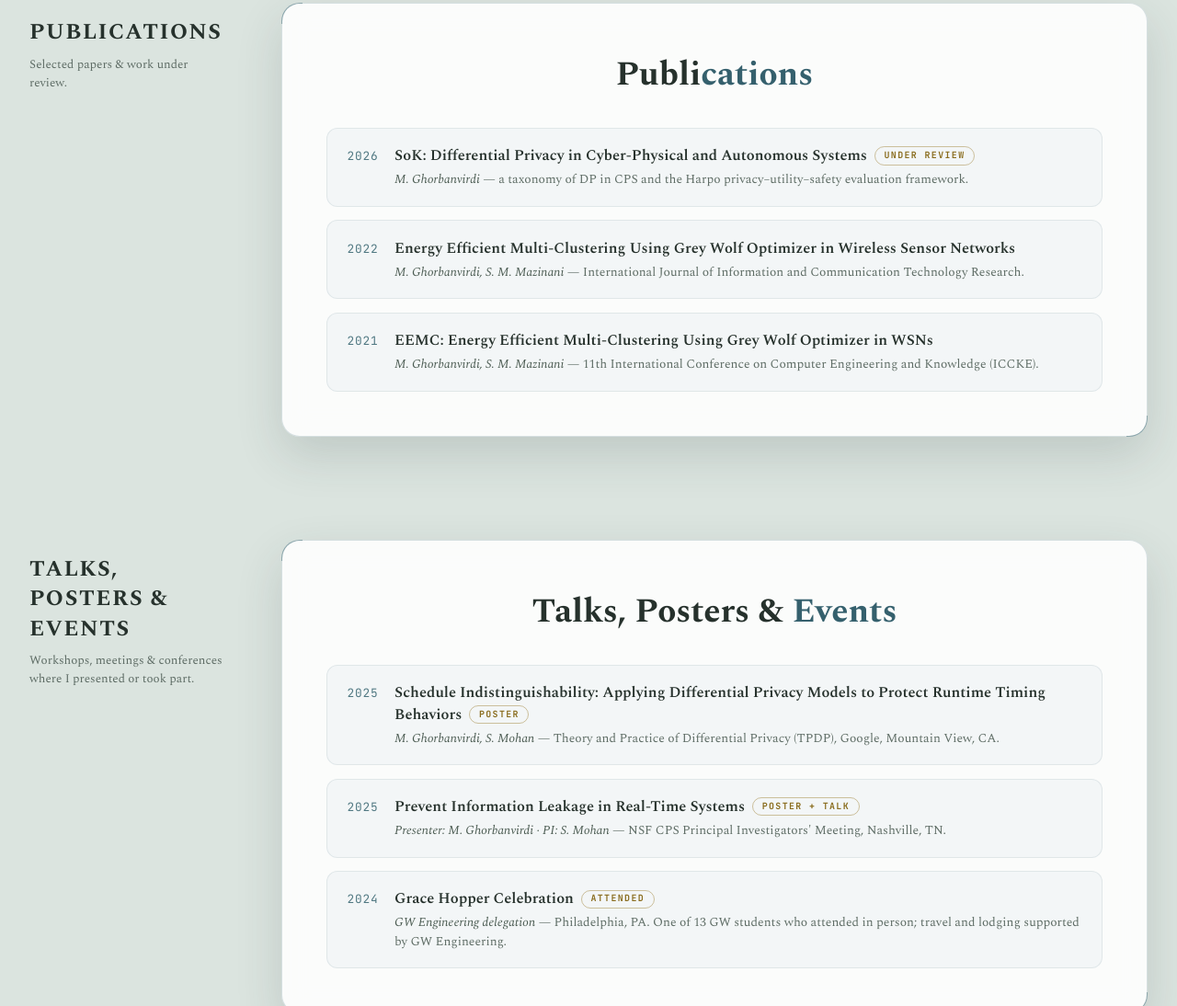
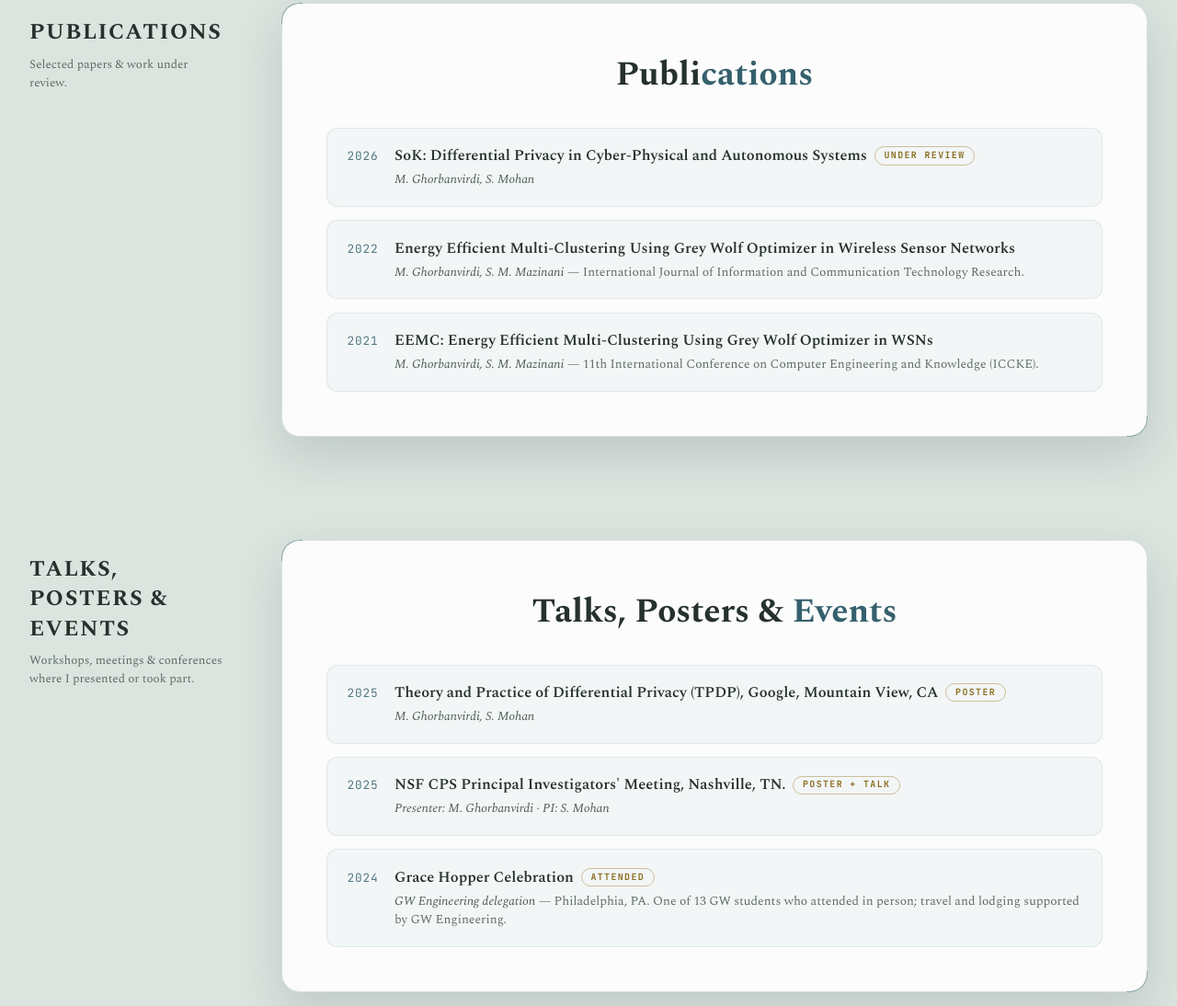
Before and after one commit to GhorbanvirdiMaryam/GhorbanvirdiMaryam.github.io, a plain HTML site: page index.html in a window 1280 px wide. Shown: the part 2167-3261 px from the top of the page at 92% size. Drawn offline with nearby package versions, Linux system fonts and the light colour scheme.

Commit message:
Revise publication entries in index.html
Updated publication details for M. Ghorbanvirdi and S. Mohan, including titles and meta information.

```diff
--- a/index.html
+++ b/index.html
@@ -595,7 +595,7 @@
             <span class="pub-year">2026</span>
             <div>
               <div class="pub-title">SoK: Differential Privacy in Cyber-Physical and Autonomous Systems<span class="pub-tag">Under review</span></div>
-              <div class="pub-meta"><em>M. Ghorbanvirdi</em> — a taxonomy of DP in CPS and the Harpo privacy–utility–safety evaluation framework.</div>
+              <div class="pub-meta"><em>M. Ghorbanvirdi, S. Mohan</em></div>
             </div>
           </div>
           <div class="pub-item">
@@ -626,15 +626,15 @@
           <a class="pub-item" href="https://ghorbanvirdimaryam.github.io/TPDP/TPDP.html" style="text-decoration: none; color: inherit;">
             <span class="pub-year">2025</span>
             <div>
-              <div class="pub-title">Schedule Indistinguishability: Applying Differential Privacy Models to Protect Runtime Timing Behaviors<span class="pub-tag">Poster</span></div>
-              <div class="pub-meta"><em>M. Ghorbanvirdi, S. Mohan</em> — Theory and Practice of Differential Privacy (TPDP), Google, Mountain View, CA.</div>
+              <div class="pub-title">Theory and Practice of Differential Privacy (TPDP), Google, Mountain View, CA<span class="pub-tag">Poster</span></div>
+              <div class="pub-meta"><em>M. Ghorbanvirdi, S. Mohan</em></div>
             </div>
           </a>
           <a class="pub-item" href="https://ghorbanvirdimaryam.github.io/CPS-PI-Meeting/PIMeeting.html" style="text-decoration: none; color: inherit;">
             <span class="pub-year">2025</span>
             <div>
-              <div class="pub-title">Prevent Information Leakage in Real-Time Systems<span class="pub-tag">Poster + Talk</span></div>
-              <div class="pub-meta"><em>Presenter: M. Ghorbanvirdi · PI: S. Mohan</em> — NSF CPS Principal Investigators' Meeting, Nashville, TN.</div>
+              <div class="pub-title">NSF CPS Principal Investigators' Meeting, Nashville, TN.<span class="pub-tag">Poster + Talk</span></div>
+              <div class="pub-meta"><em>Presenter: M. Ghorbanvirdi · PI: S. Mohan</em> </div>
             </div>
           </a>
           <a class="pub-item" href="https://engineering.gwu.edu/gw-engineerings-women-tech-empowered-grace-hopper-celebration-2024" target="_blank" rel="noopener" style="text-decoration: none; color: inherit;">
```
